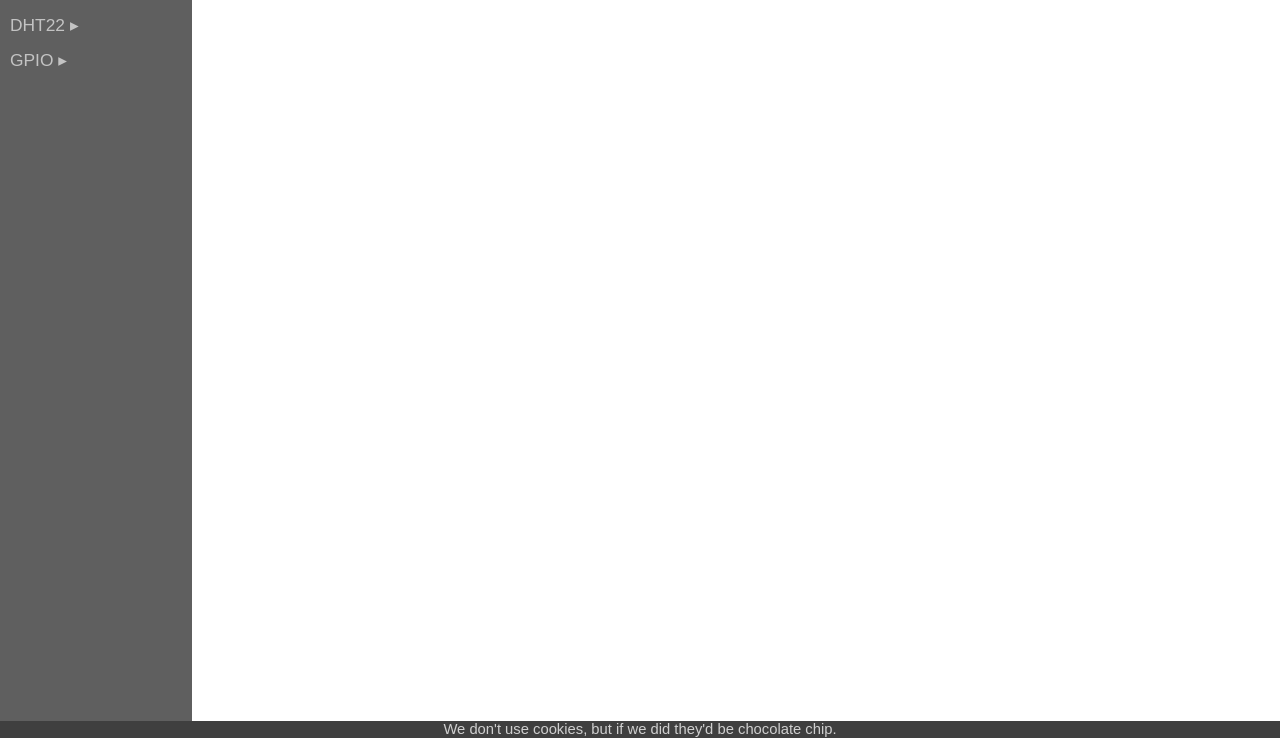
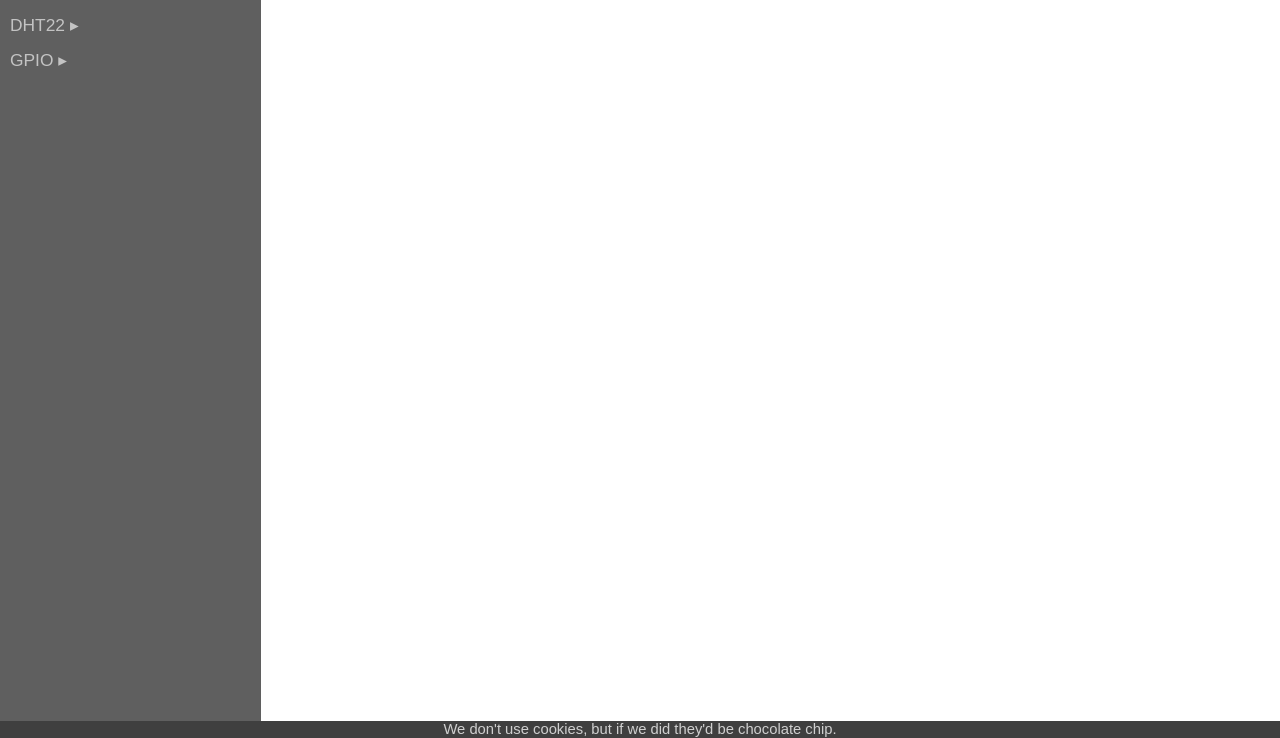
Before and after one commit to DavesCodeMusings/spartan, a plain HTML site: page docs/index.html in a window 1280 px wide. Shown: the part 62-800 px from the top of the page. Drawn offline with Linux system fonts and the light colour scheme.

Commit message:
change width units

```diff
--- a/docs/spartan.css
+++ b/docs/spartan.css
@@ -15,7 +15,7 @@
  *   --spartan-header-height: 2rem;
  *   --spartan-menu-pen: #FFFFFFA0;
  *   --spartan-menu-paper: #000000A0;
- *   --spartan-menu-width: 15vw;
+ *   --spartan-menu-width: 15em;
  *   --spartan-content-pen: var(--spartan-pen);
  *   --spartan-content-paper: var(--spartan-paper);
  *   --spartan-footer-pen: #FFFFFFC0;
@@ -86,7 +86,7 @@ nav {
     display: block;  /* Show navigation menu by default on landscape mode screens. */
     float: left;
     height: calc(100vh - var(--spartan-header-height, 2rem) - var(--spartan-footer-height, 1em));
-    width: var(--spartan-menu-width, 15vw);
+    width: var(--spartan-menu-width, 15em);
   }
 }
 
@@ -138,7 +138,7 @@ main {
   main {
     float: left;  /* Landscape mode is side by side. */
     height: calc(100vh - var(--spartan-header-height, 2rem) - var(--spartan-footer-height, 1em));
-    width: calc(100vw - var(--spartan-menu-width, 15vw));
+    width: calc(100vw - var(--spartan-menu-width, 15em));
   }
 }
 
--- a/spartan.css
+++ b/spartan.css
@@ -15,7 +15,7 @@
  *   --spartan-header-height: 2rem;
  *   --spartan-menu-pen: #FFFFFFA0;
  *   --spartan-menu-paper: #000000A0;
- *   --spartan-menu-width: 15vw;
+ *   --spartan-menu-width: 15em;
  *   --spartan-content-pen: var(--spartan-pen);
  *   --spartan-content-paper: var(--spartan-paper);
  *   --spartan-footer-pen: #FFFFFFC0;
@@ -86,7 +86,7 @@ nav {
     display: block;  /* Show navigation menu by default on landscape mode screens. */
     float: left;
     height: calc(100vh - var(--spartan-header-height, 2rem) - var(--spartan-footer-height, 1em));
-    width: var(--spartan-menu-width, 15vw);
+    width: var(--spartan-menu-width, 15em);
   }
 }
 
@@ -138,7 +138,7 @@ main {
   main {
     float: left;  /* Landscape mode is side by side. */
     height: calc(100vh - var(--spartan-header-height, 2rem) - var(--spartan-footer-height, 1em));
-    width: calc(100vw - var(--spartan-menu-width, 15vw));
+    width: calc(100vw - var(--spartan-menu-width, 15em));
   }
 }
 
```
